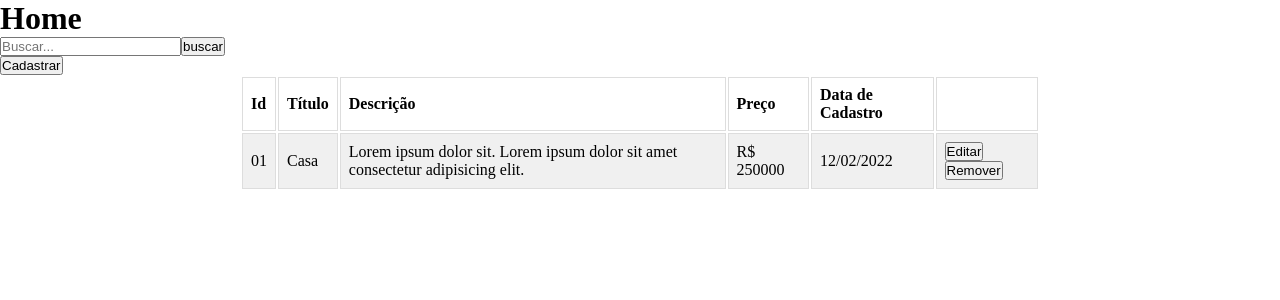
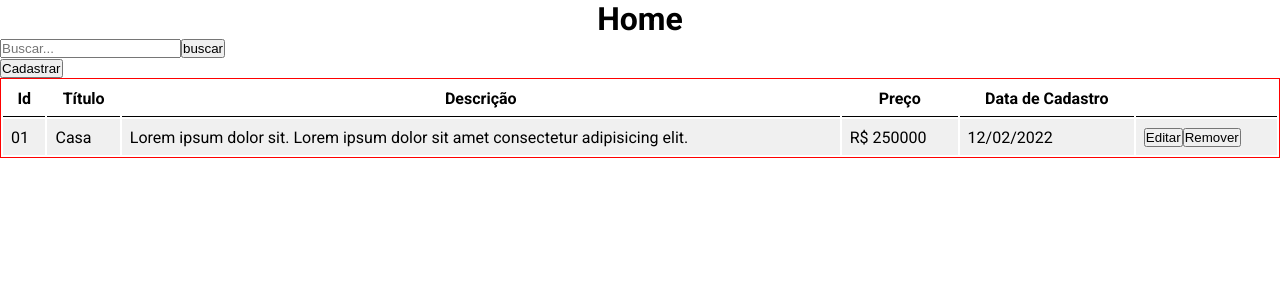
Before and after one commit to Sara01romao/imobi, a React (Vite) app in the folder frontend/: page / in a window 1280 px wide. Shown: the top 300 px of the page. Built offline with nearby package versions, Linux system fonts and the light colour scheme.

Commit message:
estilo tabela

```diff
--- a/frontend/src/styles/global.css
+++ b/frontend/src/styles/global.css
@@ -1,21 +1,61 @@
-*{
+@import url("https://fonts.googleapis.com/css2?family=Roboto:wght@400;500;700&display=swap");
+* {
   margin: 0px;
   padding: 0px;
   box-sizing: border-box;
 }
 
-
-table{
-    max-width: 800px;
-    margin: 0 auto;
+body {
+  font-family: "Roboto", sans-serif;
 }
 
-td, th {
+h1 {
+  text-align: center;
+}
+
+.headerLista {
+  max-width: 1000px;
+  margin: 0 auto;
+  display: flex;
+  justify-content: space-between;
+  margin: 50px auto 10px;
+}
+
+.table-Container {
+  max-width: 1000px;
+  margin: 0 auto;
+  height: 500px;
+  overflow: auto;
+}
+
+
+table {
+  width: 100%;
+  min-width: 600px;
+  margin: 0 auto;
+  border: 1px solid red;
+}
+
+
+
+td,
+th {
   border: 1px solid #dddddd;
   text-align: left;
   padding: 8px;
+  border: none;
+}
+th{
+  text-align: center;
+  border-bottom: 1px solid black;
 }
 
 tr:nth-child(even) {
   background-color: #f0f0f0;
 }
+
+.optionsBtns {
+  display: flex;
+  justify-content: center;
+  gap: 20px;
+}
```
Lines whose indentation alone changed are shown as unchanged.
